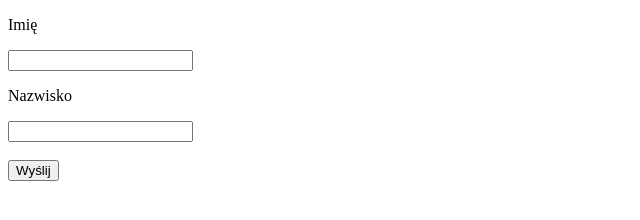
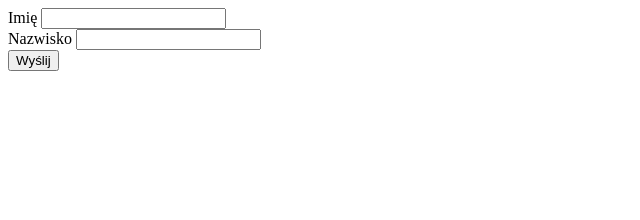
Before and after one commit to agrad0/39714, a plain HTML site: page index.html in a window 1280 px wide. Shown: the whole page, without its empty margins (0-640 px from the left). Drawn offline with Linux system fonts and the light colour scheme.

Commit message:
poprawka

```diff
--- a/index.html
+++ b/index.html
@@ -1,18 +1,21 @@
 <!DOCTYPE html>
 <html lang="en">
+
 <head>
     <meta charset="UTF-8">
     <meta http-equiv="X-UA-Compatible" content="IE=edge">
     <meta name="viewport" content="width=<device-width>, initial-scale=1.0">
     <title>Document</title>
 </head>
+
 <body>
     <form>
-        <p>Imię</p>
-        <input type="text">
-        <p>Nazwisko</p>
-        <input type="text"><br><br>
+        <label for="name">Imię</label>
+        <input type="text" id="name"><br>
+        <label for="second-name" ?>Nazwisko</label>
+        <input type="text" id="second-name"><br>
         <input type="submit" value="Wyślij">
     </form>
 </body>
+
 </html>
```
